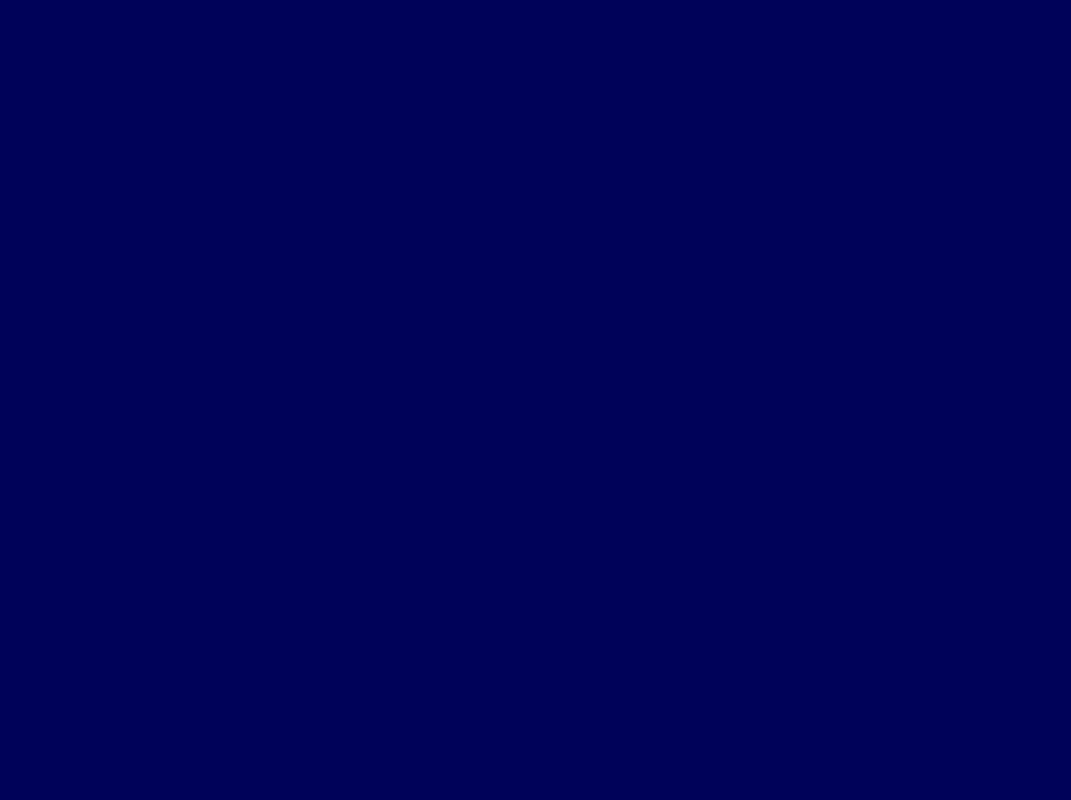
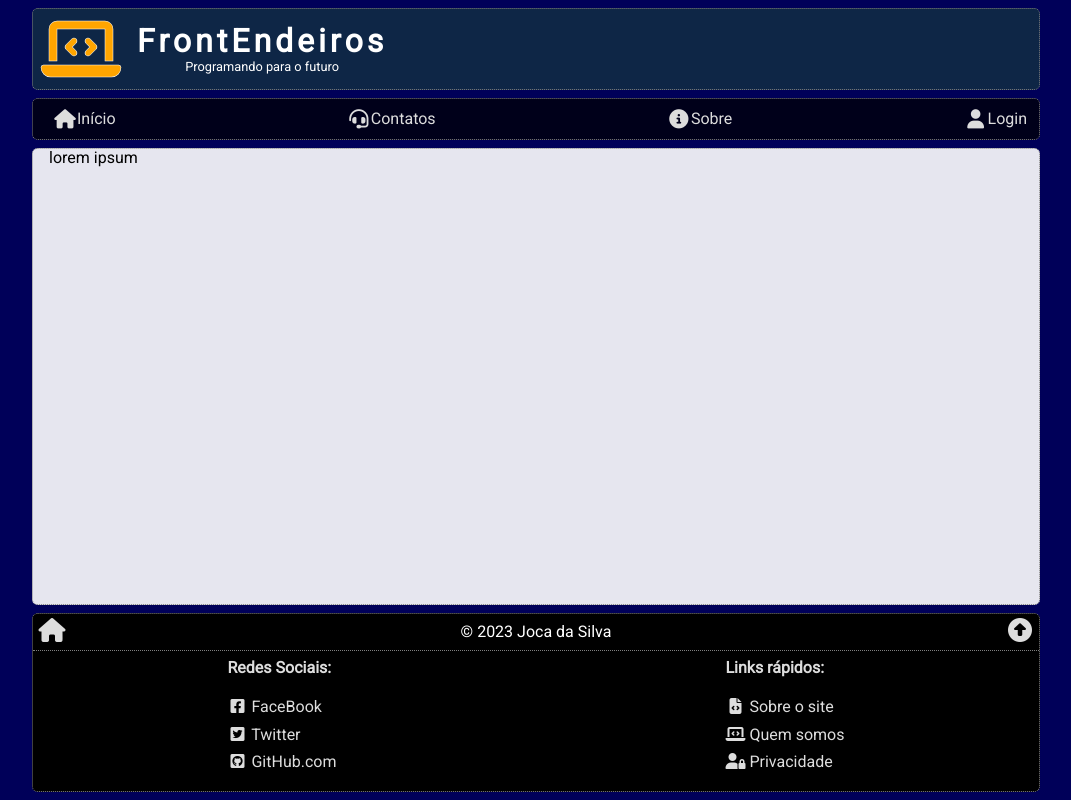
Before and after one commit to danLima1/dndev, a plain HTML site: page index.html in a window 1280 px wide. Shown: the whole page, without its empty margins (104-1175 px from the left). Drawn offline with nearby package versions, Linux system fonts and the light colour scheme.

Commit message:
mudanças js

```diff
--- a/index.css
+++ b/index.css
@@ -188,6 +188,7 @@ body {
     border-radius: .35rem;
     border: 1px dotted grey;
     flex-grow: 1;
+    padding: 0 1rem;
 }
 
 #wrap>main>aside {
@@ -195,6 +196,9 @@ body {
     margin-top: .5rem;
     border-radius: .35rem;
     border: 1px dotted grey;
+    flex-grow: 1;
+    padding: 0 1rem;
+
 }
 
 /* Rodapé */
--- a/index.html
+++ b/index.html
@@ -1,13 +1,140 @@
 <!DOCTYPE html>
 <html lang="pt-br">
+
 <head>
     <meta charset="UTF-8">
     <meta name="viewport" content="width=device-width, initial-scale=1.0">
+    <meta name="description" content="Site para apresentação dos conceitos de front-end.">
+    <meta name="author" descrition="André Luferat &lt;andre@luferat.net&gt;">
+    <meta name="keywords" description="JavaScript, HTML5, CSS3, semântica, mobile-first, responsividade, api, rest">
     <link rel="stylesheet" href="/index.css">
-    <title>frontEnd</title>
+    <link rel="shortcut icon" href="/img/favicon.alfa.png">
+    <title>FrontEndeiros</title>
 </head>
+
 <body>
+
+    <!-- WRAP -->
+    <div id="wrap">
+
+        <!-- Âncora para o topo da página → #top -->
+        <a id="top"></a>
+
+        <!-- Cabeçalho -->
+        <header>
+            <a href="/"><i class="fa-solid fa-laptop-code fa-fw"></i></a>
+            <h1>FrontEndeiros<small>Programando para o futuro</small></h1>
+        </header>
+
+        <!-- Menu -->
+        <nav>
+            <!-- Item de menu -->
+            <a href="/">
+
+                <!-- Ícone do item do menu -->
+                <i class="fa-solid fa-house fa-fw"></i>
+
+                <!-- Label do item do menu -->
+                <span>Início</span>
+            </a>
+
+            <!-- Os outros itens seguem o mesmo padrão acima -->
+            <a href="/contacts">
+                <i class="fa-solid fa-headset fa-fw"></i>
+                <span>Contatos</span>
+            </a>
+            <a href="/about">
+                <i class="fa-solid fa-circle-info fa-fw"></i>
+                <span>Sobre</span>
+            </a>
+
+            <a href="/profile">
+                <i class="fa-solid fa-user fa-fw"></i>
+                <span>Login</span>
+            </a>
+        </nav>
+
+        <!-- Conteúdo principal -->
+        <main> </main>
+
+        <!-- Rodapé -->
+        <footer>
+
+            <!-- Primeira linha do rodapé -->
+            <div class="footer-top">
+                <a href="/">
+                    <i class="fa-solid fa-house fa-fw"></i>
+                </a>
+                <div>&copy; 2023 Joca da Silva</div>
+                <a href="#top">
+                    <i class="fa-solid fa-circle-up fa-fw"></i>
+                </a>
+            </div>
+
+            <!-- Segunda linha do rodapé -->
+            <div class="footer-bottom">
+
+                <div>
+                    <h4>Redes Sociais:</h4>
+                    <ul>
+                        <li>
+                            <a href="https://facebook.com/FrontEnd" target="_blank">
+                                <i class="fa-brands fa-square-facebook fa-fw"></i>
+                                <span>FaceBook</span>
+                            </a>
+                        </li>
+                        <li>
+                            <a href="https://twitter.com/FrontEnd" target="_blank">
+                                <i class="fa-brands fa-square-twitter fa-fw"></i>
+                                <span>Twitter</span>
+                            </a>
+                        </li>
+                        <li>
+                            <a href="https://github.com/FrontEnd" target="_blank">
+                                <i class="fa-brands fa-square-github fa-fw"></i>
+                                <span>GitHub.com</span>
+                            </a>
+                        </li>
+                    </ul>
+                </div>
+
+                <div>
+                    <h4>Links rápidos:</h4>
+                    <ul>
+                        <li>
+                            <a href="/about">
+                                <i class="fa-solid fa-file-code fa-fw"></i>
+                                <span>Sobre o site</span>
+                            </a>
+                        </li>
+                        <li>
+                            <a href="/about">
+                                <i class="fa-solid fa-laptop-code fa-fw"></i>
+                                <span>Quem somos</span>
+                            </a>
+                        </li>
+                        <li>
+                            <a href="/about">
+                                <i class="fa-solid fa-user-lock fa-fw"></i>
+                                <span>Privacidade</span>
+                            </a>
+                        </li>
+                    </ul>
+                </div>
+
+            </div>
+
+        </footer>
+
+        <hr class="nbsp">
+
+    </div>
+    <!-- Fim do WRAP -->
+
+    <!-- Carga do JavaScript -->
     <script src="https://cdnjs.cloudflare.com/ajax/libs/jquery/3.6.4/jquery.min.js"></script>
-    <script src=""></script>
+    <script src="/index.js"></script>
+
 </body>
+
 </html>
--- a/index.js
+++ b/index.js
@@ -1,7 +1,26 @@
 $(document).ready(myApp)
 
-function myApp(){
-console.log('funciona!')
+function myApp() {
+    // carrega a página inicial
+    loadpage('contacts')
+
 
 
 }
+// carrega uma página
+function loadpage(page) {
+
+    // montar os caminhos para os componentes da pagina solicitada.
+    const path = {
+        html: `/pages/${page}/index.html`,
+        css: `/pages/${page}/index.css`,
+        js: `pages/${page}/index.js`
+    }
+    $.get(path.html).done((data) => {
+        $('main').html(data)
+    })
+        .fail((error) => {
+            loadpage('e404')
+
+        })
+}
--- /dev/null
+++ b/pages/about/index.css
@@ -0,0 +1 @@
+/* folhas de estilo de home */
--- /dev/null
+++ b/pages/about/index.js
@@ -0,0 +1 @@
+console.log('home funciona')
--- /dev/null
+++ b/pages/contacts/index.css
@@ -0,0 +1 @@
+/* folhas de estilo de home */
--- /dev/null
+++ b/pages/contacts/index.html
@@ -0,0 +1 @@
+<article>lorem ipsum</article>
--- /dev/null
+++ b/pages/contacts/index.js
@@ -0,0 +1 @@
+console.log('home funciona')
--- /dev/null
+++ b/pages/e404/index.css
@@ -0,0 +1 @@
+/* folhas de estilo de home */
--- /dev/null
+++ b/pages/e404/index.js
@@ -0,0 +1 @@
+console.log('home funciona')
--- /dev/null
+++ b/pages/home/index.css
@@ -0,0 +1 @@
+/* folhas de estilo de home */
--- /dev/null
+++ b/pages/home/index.js
@@ -0,0 +1 @@
+console.log('home funciona')
--- /dev/null
+++ b/pages/user/index.css
@@ -0,0 +1 @@
+/* folhas de estilo de home */
--- /dev/null
+++ b/pages/user/index.js
@@ -0,0 +1 @@
+console.log('home funciona')
```
Also changed, not shown: pages/about/index.html (added, +1 -0 lines), pages/e404/index.html (added, +4 -0 lines), pages/home/index.html (added, +9 -0 lines), pages/user/index.html (added, +3 -0 lines), template.final.html (renamed from template.html).
